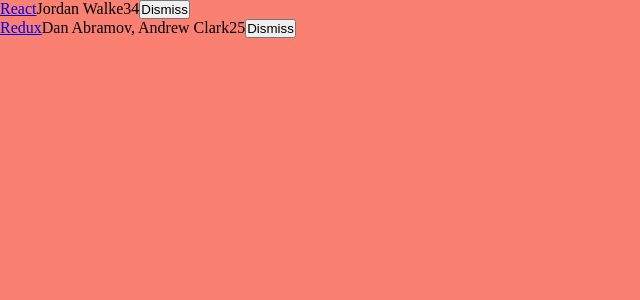
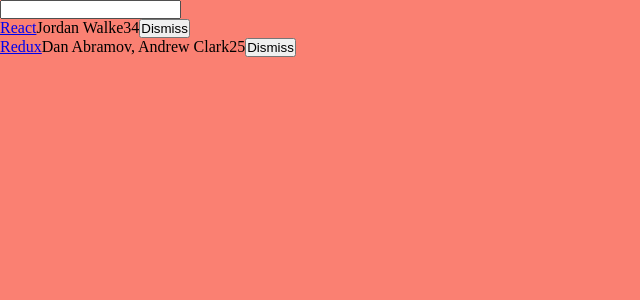
Before and after one commit to vjekooo/hacknews, a React app: page / in a window 1280 px wide. Shown: the top 300 px of the page, without its empty margins (0-640 px from the left). Built offline with nearby package versions, Linux system fonts and the light colour scheme.

Commit message:
filtering items

```diff
--- a/src/js/components/App.jsx
+++ b/src/js/components/App.jsx
@@ -20,12 +20,16 @@
   }
 ]
 
+const isSearched = searchTerm => item =>
+  item.title.toLowerCase().includes(searchTerm.toLowerCase())
+
 class App extends Component {
   constructor (props) {
     super(props)
 
     this.state = {
-      list
+      list,
+      searchTerm: ''
     }
   }
 
@@ -39,11 +43,26 @@
     })
   }
 
+  onSearchChange = (event) => {
+    this.setState({
+      searchTerm: event.target.value
+    })
+  }
+
   render () {
+    const { searchTerm, list } = this.state
     return (
       <div className="App">
+        <form>
+          <input
+            type="text"
+            onChange={this.onSearchChange}
+          />
+        </form>
         {
-          this.state.list.map(item =>
+          list
+            .filter(isSearched(searchTerm))
+            .map(item =>
               <div key={item.objectID}>
                 <span>
                   <a href={item.url}>{item.title}</a>
```
Lines whose indentation alone changed are shown as unchanged.
